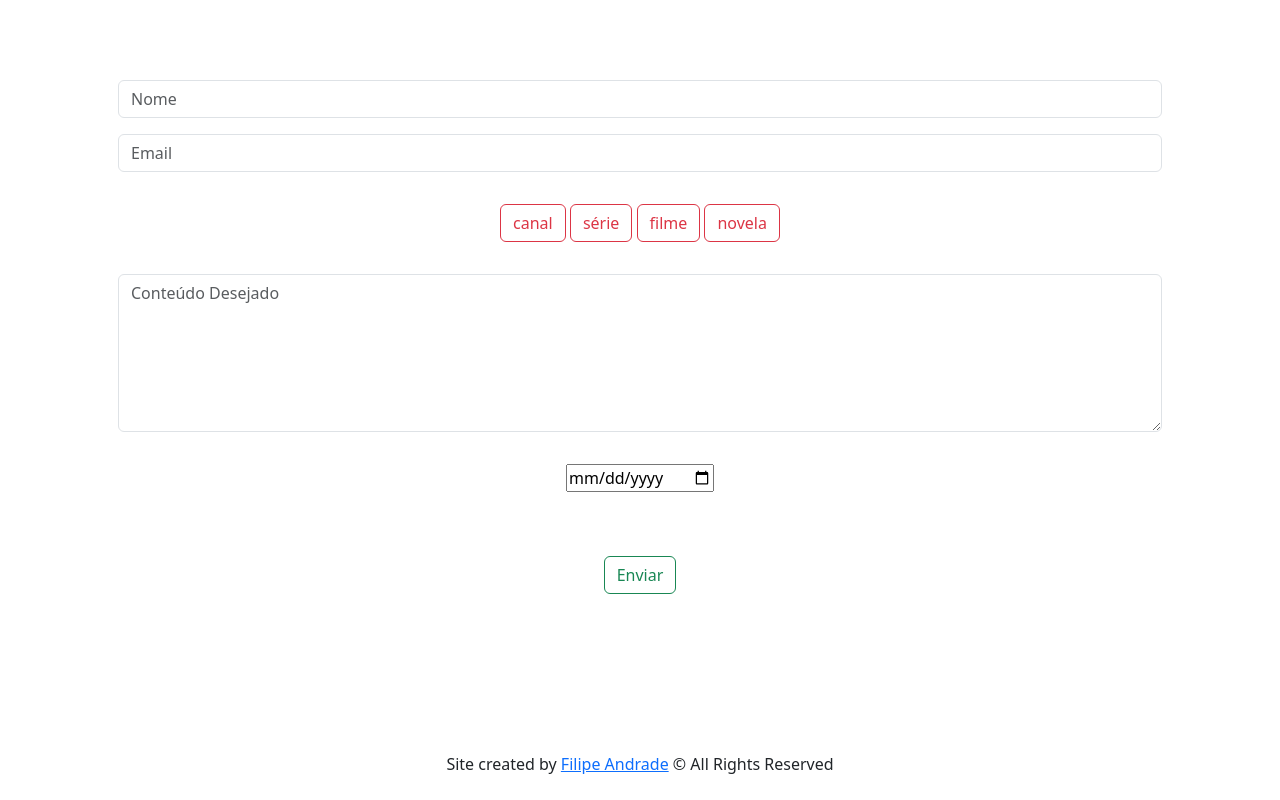
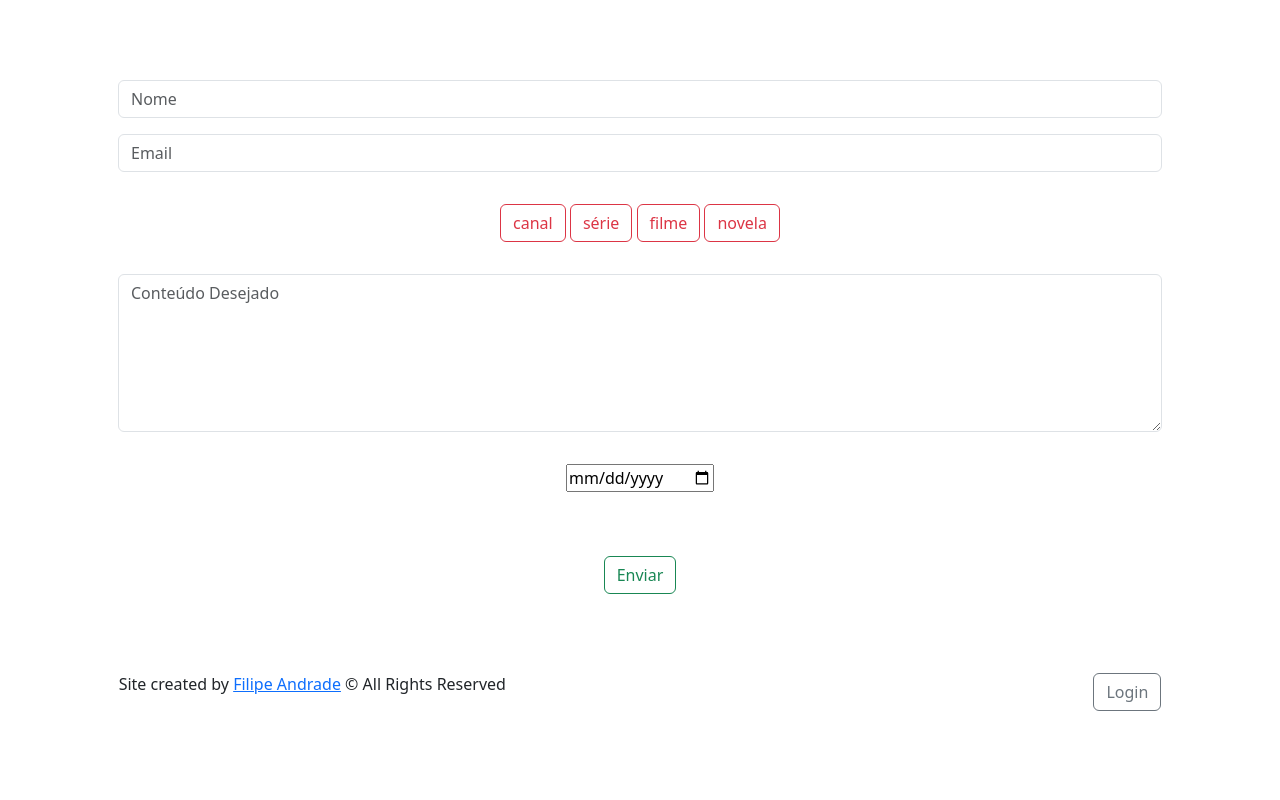
Before and after one commit to andrade-filipe/pedidos_jeferson, a PHP site: page / in a window 1280 px wide. Run offline with PHP 8.4, Linux system fonts and the light colour scheme.

Commit message:
footer details

```diff
--- a/application/templates/footer.php
+++ b/application/templates/footer.php
@@ -1,5 +1,6 @@
-    <footer class="container text-center">
+    <footer class="container d-flex justify-content-between align-items-center col-10">
         <p>Site created by <a href="https://www.linkedin.com/in/filipe-andrade-02777123b/" target="_blank">Filipe Andrade</a> &copy; All Rights Reserved</p>
+        <button class="btn btn-outline-secondary">Login</button>
     </footer>
 </body>
 </html>
--- a/styles/style.css
+++ b/styles/style.css
@@ -1,5 +1,9 @@
+::-webkit-scrollbar{
+    display: none;
+}
+
 .form-container{
-    height: 90vh;
+    height: 80vh;
     margin-top: 2rem;
     padding: 3rem;
 }
```
